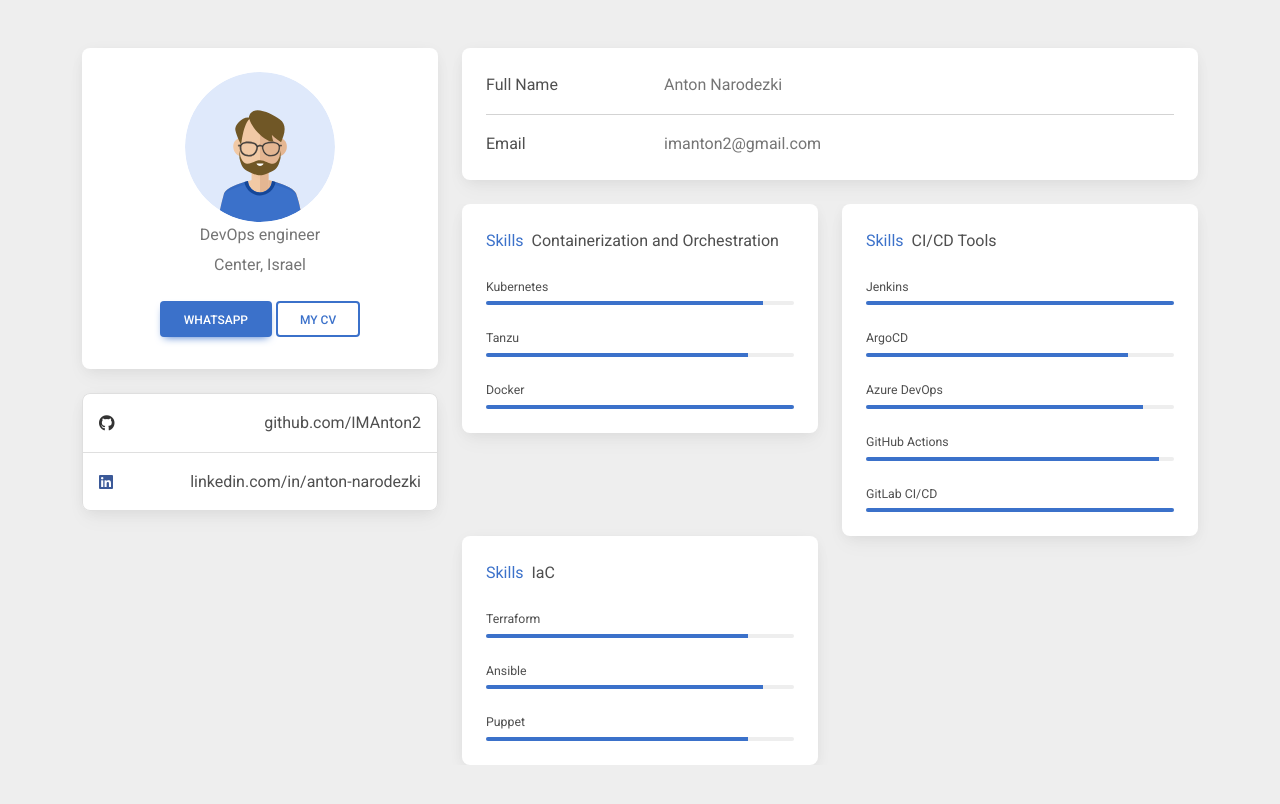
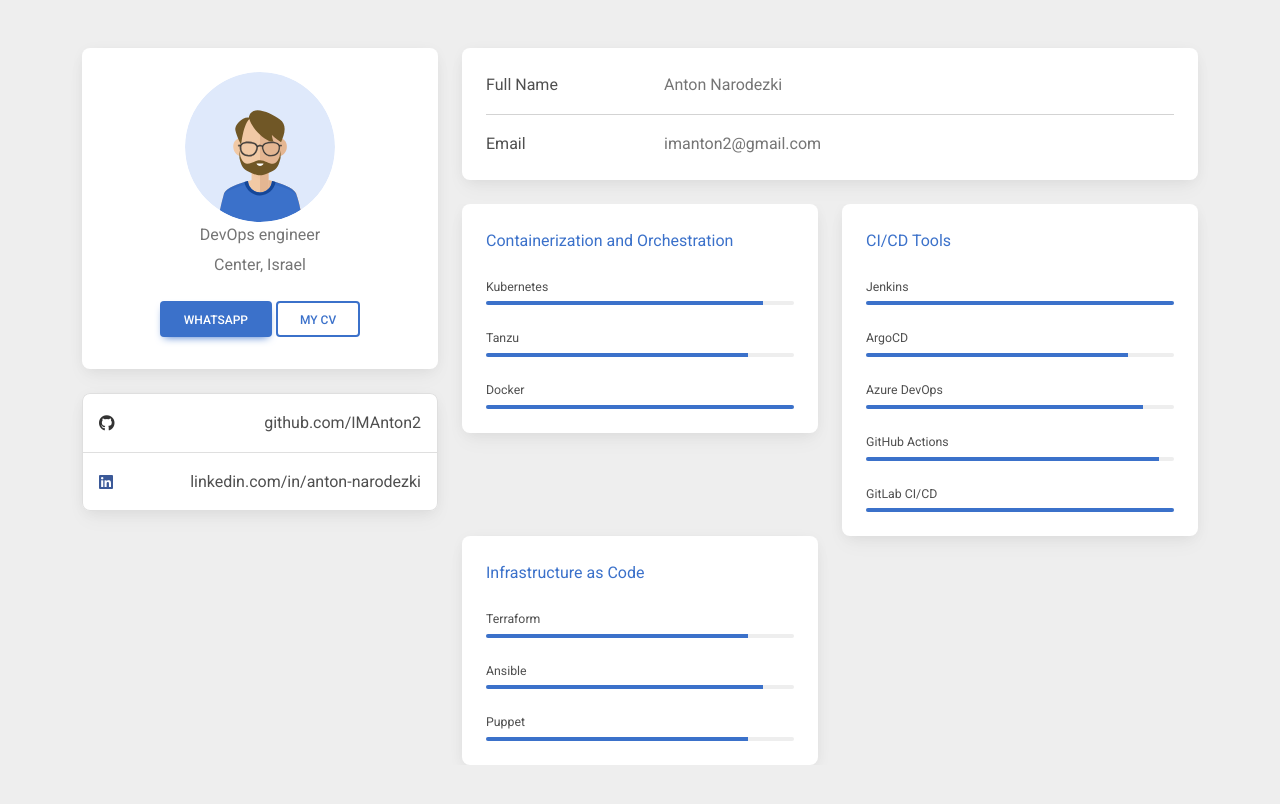
Before and after one commit to IMAnton2/about, a React (Create React App) app: page / in a window 1280 px wide. Shown: the top 804 px of the page. Built offline with nearby package versions, Linux system fonts and the light colour scheme.

Commit message:
testing skills

```diff
--- a/src/App.js
+++ b/src/App.js
@@ -83,7 +83,7 @@
               <MDBCol md="6">
                 <MDBCard className="mb-4 mb-md-0">
                   <MDBCardBody>
-                    <MDBCardText className="mb-4"><span className="text-primary font-italic me-1">Skills</span> Containerization and Orchestration</MDBCardText>
+                    <MDBCardText className="mb-4"><span className="text-primary font-italic me-1">Containerization and Orchestration</span></MDBCardText>
                     <MDBCardText className="mb-1" style={{ fontSize: '.77rem' }}>Kubernetes</MDBCardText>
                     <MDBProgress className="rounded">
                       <MDBProgressBar width={90} valuemin={0} valuemax={100} />
@@ -105,7 +105,7 @@
               <MDBCol md="6">
                 <MDBCard className="mb-4 mb-md-0">
                   <MDBCardBody>
-                    <MDBCardText className="mb-4"><span className="text-primary font-italic me-1">Skills</span> CI/CD Tools</MDBCardText>
+                    <MDBCardText className="mb-4"><span className="text-primary font-italic me-1"> CI/CD Tools</span></MDBCardText>
                     <MDBCardText className="mb-1" style={{ fontSize: '.77rem', maxHeight: '300px', overflowY: 'auto' }}>Jenkins</MDBCardText>
                     <MDBProgress className="rounded">
                       <MDBProgressBar width={100} valuemin={0} valuemax={100} />
@@ -137,7 +137,7 @@
               <MDBCol md="6">
                 <MDBCard className="mb-4 mb-md-0">
                   <MDBCardBody>
-                    <MDBCardText className="mb-4"><span className="text-primary font-italic me-1">Skills</span> IaC </MDBCardText>
+                    <MDBCardText className="mb-4"><span className="text-primary font-italic me-1">Infrastructure as Code</span></MDBCardText>
                     <MDBCardText className="mb-1" style={{ fontSize: '.77rem' }}>Terraform</MDBCardText>
                     <MDBProgress className="rounded">
                       <MDBProgressBar width={85} valuemin={0} valuemax={100} />
```
